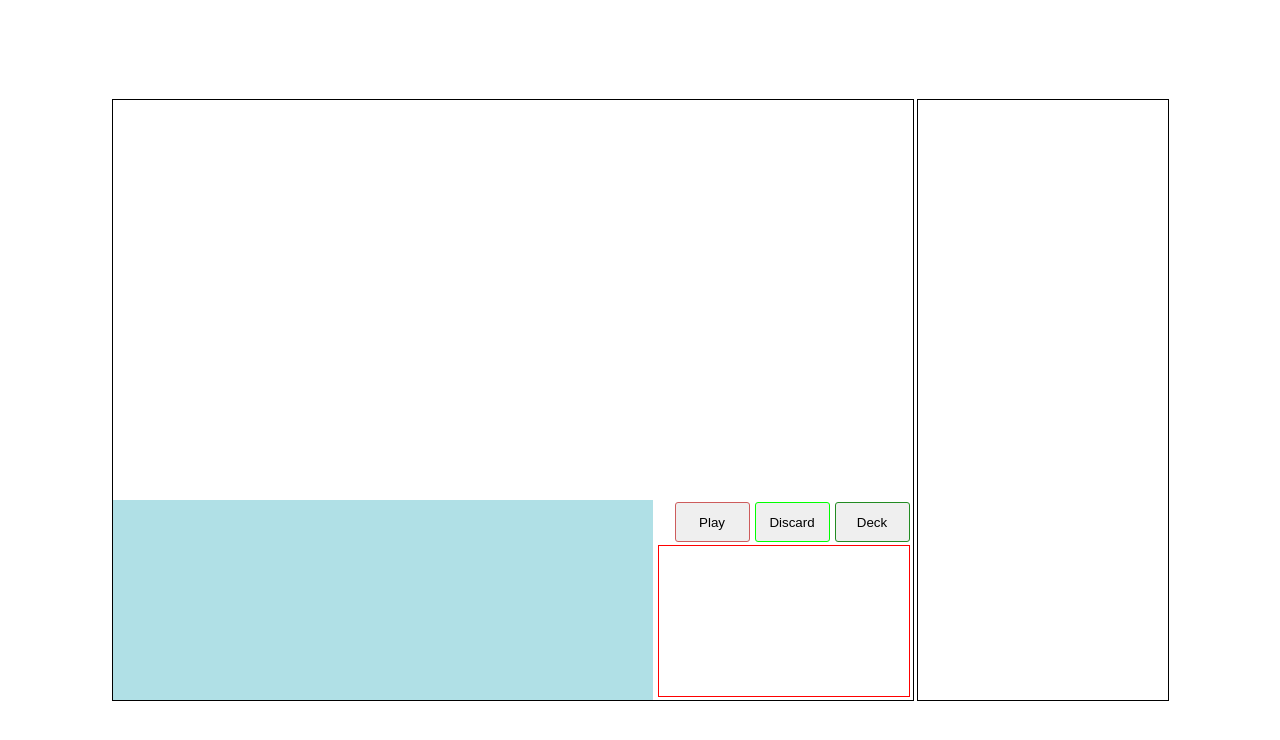
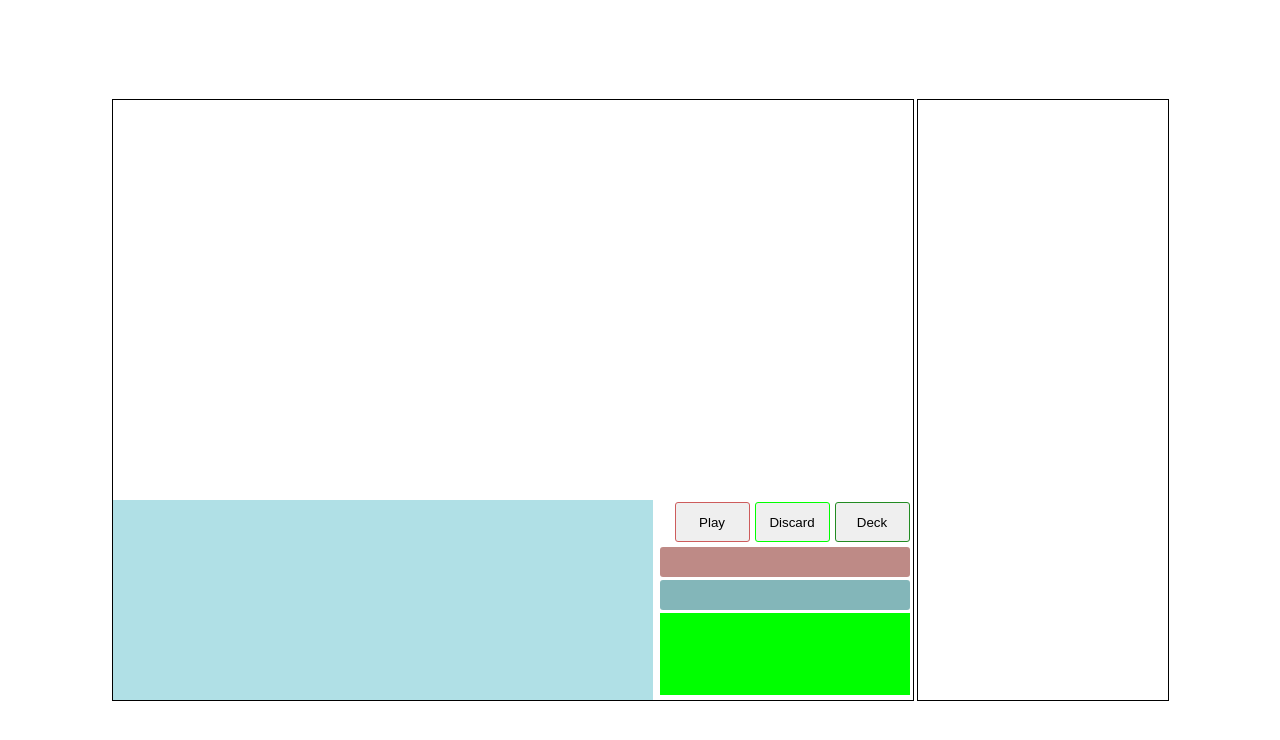
Before and after one commit to copy-cat-games/moonbound, a plain HTML site: page index.html in a window 1280 px wide. Drawn offline with Linux system fonts and the light colour scheme.

Commit message:
a whole bunch of changes: - health bar, energy bar, status effects panel - some more javascript, including notes in the code so other people know what to do - a README, knowing that people probably won't read it.

```diff
--- a/index.html
+++ b/index.html
@@ -1,7 +1,7 @@
 <!DOCTYPE html>
 <html>
     <head>
-        <title>MOONSHOT!</title>
+        <title>Moonbound</title>
         <meta charset="utf-8" />
         <link rel="stylesheet" href="styles.css" />
     </head>
@@ -10,7 +10,14 @@
             <div id="battlespace">
                 <button id="deck-button">Deck</button>
                 <button id="discard-button">Discard</button>
-                <div id="stats-panel"></div>
+                <div id="stats-panel">
+                    <!-- shows things like health, energy, status effects, etc
+                         not completely sure how this is going to look yet...
+                         let's just give it a shot. a moonshot, if you will. -->
+                    <canvas id="health-bar"></canvas>
+                    <canvas id="energy-bar"></canvas><!-- no, not that kind of energy bar! -->
+                    <div id="stats-effects"><!-- stuff like "extra defense", or "poisoned", or "flabbergasted", or "dying from HL math" --></div>
+                </div>
                 <button id="play-cards-button">Play</button>
                 <div id="cards-panel"></div>
             </div>
--- a/js/engine.js
+++ b/js/engine.js
@@ -5,17 +5,57 @@ var Engine = {
         deck_button: null,
         discard_button: null,
         stats_panel: null,
+        health_bar: null,
+        energy_bar: null,
+        stats_effects: null,
         play_cards_button: null,
         cards: null,
         notifications: null,
     },
 
+    current_battle: null,
+
     init: function() {
         // stuff we should do before starting the game
 
         // set up the panels
-        this.panels.battlespace   = document.getElementById("battlespace");
-        this.panels.notifications = document.getElementById("notifications");
+        this.panels.battlespace       = document.getElementById("battlespace");
+        this.panels.deck_button       = document.getElementById("deck-button");
+        this.panels.discard_button    = document.getElementById("discard-button");
+        this.panels.stats_panel       = document.getElementById("stats-panel");
+        this.panels.health_bar        = document.getElementById("health-bar");
+        this.panels.energy_bar        = document.getElementById("energy-bar");
+        this.panels.stats_effects     = document.getElementById("stats-effects");
+        this.panels.play_cards_button = document.getElementById("play-cards-button");
+        this.panels.cards             = document.getElementById("cards-panel");
+        this.panels.notifications     = document.getElementById("notifications");
+    },
+
+    update_stats: function(player) {
+        /*
+            updates the health bar, the energy bar, and the status effects.
+            i probably don't have to explain where each goes.
+
+            you can assume that the player is going to have the following fields:
+            - max_health
+            - health
+            - max_energy
+            - energy
+
+            you can also leave out status effects for now.
+            we'll get to those later.
+            so just update the health and energy bars.
+        */
+
+        /*
+            oh! and before i forget to tell you:
+            the health and energy bars are <canvas> elements,
+            250 pixels wide and 30 pixels tall.
+            you can draw text, or fill up the bar to show health and energy...
+            i assume you know how to draw on a <canvas>
+        */
+
+
     },
 
     notify: function(msg) {
@@ -33,6 +73,14 @@ var Engine = {
         }
     },
 
+    clear_notifications: function() {
+        /*
+            clears the notifications panel
+            to do this, you must delete every child element of
+            Engine.panels.notifications
+        */
+    },
+
     create_element: function(data) {
         var elt       = document.createElement(data.tag);
         elt.className = data.class;
--- a/js/player.js
+++ b/js/player.js
@@ -61,5 +61,7 @@ class Player {
     }
 }
 
+// values completely arbitrary, balance the game once we can play it!
 Player.prototype.max_hand_size = 7;
 Player.prototype.max_energy    = 4;
+Player.prototype.max_health    = 20;
--- a/styles.css
+++ b/styles.css
@@ -15,20 +15,25 @@ div {
     padding: 0; border: 0; margin: 0;
 }
 
+h1 {
+    font-weight: normal;
+    font-size: 11pt;
+}
+
 button {
     border-radius: 3px;
     border-width: 1px;
     border-style: solid;
 }
 
-#wrapper {
+#wrapper, #main-menu {
     width: 1057px; height: 602px;
     padding: 0; border: 0;
     top: 0; left: 0; bottom: 0; right: 0;
     margin: auto;
 }
 
-#battlespace {
+#battlespace, #map {
     top: 0; left: 0;
     width: 800px; height: 600px;
     border: 1px solid black;
@@ -36,8 +41,31 @@ button {
 
 #stats-panel {
     width: 250px; height: 150px;
-    border: 1px solid red;
     bottom: 3px; right: 3px;
+}
+
+#health-bar, #energy-bar {
+    display: block;
+    position: relative;
+    margin: 0; border: 0; padding: 0;
+    width: 100%; height: 30px;
+    border-radius: 3px;
+}
+
+#health-bar {
+    background-color: rgba(126, 22, 15, 0.5);
+}
+
+#energy-bar {
+    margin-top: 3px;
+    background-color: rgba(8, 111, 117, 0.5)
+}
+
+#stats-effects {
+    display: relative;
+    width: 100%; height: 82px;
+    margin-top: 3px;
+    background-color: lime;
 }
 
 #deck-button {
@@ -68,7 +96,7 @@ button {
 }
 
 .card {
-
+    /* gotta fill this in later */
 }
 
 #notifications, #notifications-cover {
@@ -84,7 +112,7 @@ button {
 #notifications-cover {
     background: linear-gradient(
         /* we can decide on the colour later... */
-        rgba(255, 255, 255, 0) 0%, rgba(255, 255, 255, 1) 100%
+        rgba(255, 255, 255, 0) 0%, rgba(255, 255, 255, .8) 20%
     );
 }
 
```
Also changed, not shown: todo.txt, 1 other file.
